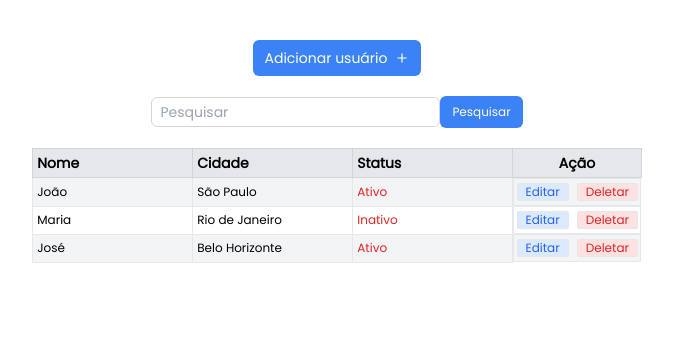
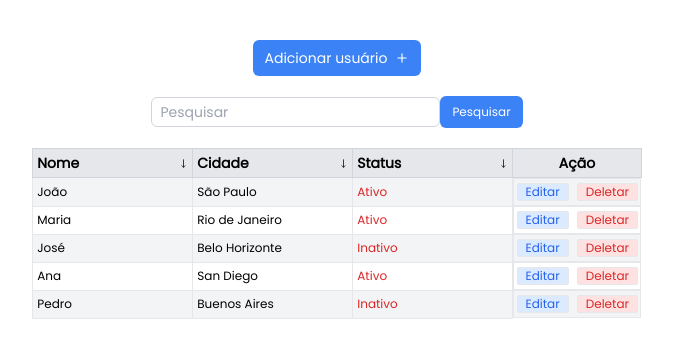
Before and after one commit to jeffersondrs/mobidata-test-frontend, a Next.js app: page / in a window 1280 px wide. Shown: the top 358 px of the page, without its empty margins (303-976 px from the left). Built offline with nearby package versions, Linux system fonts and the light colour scheme.

Commit message:
feat: sort users by name, city, status

```diff
--- a/src/components/Filter/FIltro.tsx
+++ /dev/null
@@ -1,19 +0,0 @@
-import React from "react";
-import { SelectFilterProps } from "@/types/globalt-types";
-
-const SelectFilter = ({ options, onChange }: SelectFilterProps) => {
-  return (
-    <select
-      onChange={(e) => onChange(e.target.value)}
-      className="border border-gray-300 rounded-md p-1"
-    >
-      {options.map((option, index) => (
-        <option key={index} value={option}>
-          {option}
-        </option>
-      ))}
-    </select>
-  );
-};
-
-export { SelectFilter };
--- a/src/components/Table/Table.tsx
+++ b/src/components/Table/Table.tsx
@@ -1,21 +1,79 @@
-import React from "react";
+import React, { useState } from "react";
 import { Button } from "../Form/Button/Button";
 import { UserListProps } from "@/types/globalt-types";
-
+import { FormInput } from "@/utils/schema-zod";
+import { MoveDown } from "lucide-react";
 
 const Table = ({ users }: UserListProps) => {
+  const [sortedUsers, setSortedUsers] = useState(users);
+  const [sortBy, setSortBy] = useState("");
+  const [sortOrder, setSortOrder] = useState("");
+
+  const handleSort = (sortField: string) => {
+    let newSortOrder = "asc";
+    if (sortField === sortBy) {
+      newSortOrder = sortOrder === "asc" ? "desc" : "asc";
+    }
+    setSortBy(sortField);
+    setSortOrder(newSortOrder);
+
+    const sortedData: FormInput[] = [...users].sort(
+      (a: FormInput, b: FormInput) => {
+        if (a[sortField as keyof FormInput] < b[sortField as keyof FormInput]) {
+          return sortOrder === "asc" ? -1 : 1;
+        }
+        if (a[sortField as keyof FormInput] > b[sortField as keyof FormInput]) {
+          return sortOrder === "asc" ? 1 : -1;
+        }
+        return 0;
+      }
+    );
+
+    setSortedUsers(sortedData);
+  };
+
   return (
     <table>
       <thead>
         <tr className="p-2 w-full bg-gray-200">
-          <th className="w-40 text-start border-gray-300 border p-1 text-sm">
-            Nome
+          <th
+            className="w-40 text-start border-gray-300 border p-1 text-sm cursor-pointer"
+            onClick={() => handleSort("name")}
+          >
+            <div className="flex flex-row justify-between items-center">
+              Nome
+              {sortBy === "name" && sortOrder === "asc" ? (
+                <MoveDown size={9} className="transform rotate-180" />
+              ) : (
+                <MoveDown size={9} />
+              )}
+            </div>
           </th>
-          <th className="w-40 text-start border-gray-300 border p-1 text-sm">
-            Cidade
+          <th
+            className="w-40 text-start border-gray-300 border p-1 text-sm cursor-pointer "
+            onClick={() => handleSort("city")}
+          >
+            <div className="flex flex-row justify-between items-center">
+              Cidade
+              {sortBy === "city" && sortOrder === "asc" ? (
+                <MoveDown size={9} className="transform rotate-180" />
+              ) : (
+                <MoveDown size={9} />
+              )}
+            </div>
           </th>
-          <th className="w-40 text-start border-gray-300 border p-1 text-sm">
-            Status
+          <th
+            className="w-40 text-start border-gray-300 border p-1 text-sm cursor-pointer "
+            onClick={() => handleSort("status")}
+          >
+            <div className="flex flex-row justify-between items-center">
+              Status
+              {sortBy === "status" && sortOrder === "asc" ? (
+                <MoveDown size={9} className="transform rotate-180" />
+              ) : (
+                <MoveDown size={9} />
+              )}
+            </div>
           </th>
           <th className="w-28 text-center border-gray-300 border p-1 text-sm">
             Ação
@@ -23,21 +81,18 @@ const Table = ({ users }: UserListProps) => {
         </tr>
       </thead>
       <tbody>
-        {users.map((user, index) => (
+        {sortedUsers.map((user, index) => (
           <tr
             key={index}
-            className={`
-          ${index % 2 === 0 ? "bg-gray-100" : "bg-white"}
-
-          `}
+            className={`${index % 2 === 0 ? "bg-gray-100" : "bg-white"}`}
           >
             <td className="w-40 text-start border p-1 text-xs">{user.name}</td>
             <td className="w-40 text-start border p-1 text-xs">{user.city}</td>
             <td className="w-40 text-start border p-1 text-xs">
-              {user.active === "ativo" ? (
-                <span className="text-green-600">{user.active}</span>
+              {user.status === "ativo" ? (
+                <span className="text-green-600">{user.status}</span>
               ) : (
-                <span className="text-red-600">{user.active}</span>
+                <span className="text-red-600">{user.status}</span>
               )}
             </td>
             <td className="w-32 text-center border p-1 flex flex-row justify-center items-center h-full">
--- a/src/components/index.tsx
+++ b/src/components/index.tsx
@@ -2,7 +2,6 @@ import { Button } from "./Form/Button/Button";
 import { Form } from "./Form/Form";
 import { Modal } from "./Modal/Modal";
 import { Table } from "./Table/Table";
-import { SelectFilter } from "./Filter/FIltro";
 import { SearchForm } from "./SearchForm/SearchForm";
 
-export { Button, Form, Modal, Table, SelectFilter, SearchForm };
+export { Button, Form, Modal, Table, SearchForm };
--- a/src/hooks/FilterUsers.tsx
+++ b/src/hooks/FilterUsers.tsx
@@ -1,16 +1,21 @@
 import { useContext } from "react";
 import { usersData } from "@/utils/utils";
-import { User } from "@/types/globalt-types";
+import { FormInput } from "@/utils/schema-zod";
 import { Context } from "@/context/userContext";
 
 export const FilterUser = () => {
   const { searchTerm } = useContext(Context);
 
-  const filterData = (item: User) => {
+  const filterData = (item: FormInput) => {
     const searchTermLower = searchTerm.toLowerCase();
     const nameLower = item.name.toLowerCase();
     const cityLower = item.city.toLowerCase();
-    const status = item.active.toLowerCase();
+    const status = item.status.toLowerCase();
+    const country = item.country.toLowerCase();
+    const state = item.state.toLowerCase();
+    const neighborhood = item.neighborhood.toLowerCase();
+    const street = item.street.toLowerCase();
+    const email = item.email.toLowerCase();
 
     if (!searchTermLower) {
       return true;
@@ -23,7 +28,12 @@ export const FilterUser = () => {
     return (
       nameLower.includes(searchTermLower) ||
       cityLower.includes(searchTermLower) ||
-      status.includes(searchTermLower)
+      status.includes(searchTermLower) ||
+      country.includes(searchTermLower) ||
+      state.includes(searchTermLower) ||
+      neighborhood.includes(searchTermLower) ||
+      street.includes(searchTermLower) ||
+      email.includes(searchTermLower)
     );
   };
 
--- a/src/types/globalt-types.ts
+++ b/src/types/globalt-types.ts
@@ -1,3 +1,5 @@
+import { FormInput } from "@/utils/schema-zod";
+
 export type User = {
   name: string;
   city: string;
@@ -10,7 +12,7 @@ export interface SearchContext {
 }
 
 export type UserListProps = {
-  users: User[];
+  users: FormInput[];
 };
 
 export type SearchFormProps = {
--- a/src/utils/utils.tsx
+++ b/src/utils/utils.tsx
@@ -1,4 +1,4 @@
-import { User } from "@/types/globalt-types";
+import { FormInput } from "../utils/schema-zod";
 
 const ufCidades = [
   "RJ",
@@ -36,8 +36,85 @@ export const ufCidadesList = ufCidades.map((uf) => (
   </option>
 ));
 
-export const usersData: User[] = [
-  { name: "João", city: "São Paulo", active: "Ativo" },
-  { name: "Maria", city: "Rio de Janeiro", active: "Inativo" },
-  { name: "José", city: "Belo Horizonte", active: "Ativo" },
+export const usersData: FormInput[] = [
+  {
+    name: "João",
+    city: "São Paulo",
+    status: "Ativo",
+    email: "jefferson@gmail.com",
+    cpf: "12345678901",
+    state: "SP",
+    neighborhood: "Vila Mariana",
+    street: "Rua Domingos de Morais",
+    number: "123",
+    complement: "Apto 123",
+    cep: "12345678",
+    country: "Brasil",
+  },
+  {
+    name: "Maria",
+    city: "Rio de Janeiro",
+    status: "Ativo",
+    email: "maria@gmail.com",
+    cpf: "12345678901",
+    state: "RJ",
+    neighborhood: "Copacabana",
+    street: "Rua Domingos de Morais",
+    number: "123",
+    complement: "Apto 123",
+    cep: "12345678",
+    country: "Brasil",
+  },
+  {
+    name: "José",
+    city: "Belo Horizonte",
+    status: "Inativo",
+    email: "jose@gmail.com",
+    cpf: "12345678901",
+    state: "MG",
+    neighborhood: "Savassi",
+    street: "Rua Doming",
+    number: "123",
+    complement: "Apto 123",
+    cep: "12345678",
+    country: "Brasil",
+  },
+  {
+    name: "Ana",
+    city: "San Diego",
+    status: "Ativo",
+    email: "ana@gmail.com",
+    cpf: "12345678901",
+    state: "CA",
+    neighborhood: "Downtown",
+    street: "5th Avenue",
+    number: "123",
+    complement: "Apto 123",
+    cep: "12345678",
+    country: "EUA",
+  },
+  {
+    name: "Pedro",
+    city: "Buenos Aires",
+    status: "Inativo",
+    email: "pedro@gmail.com",
+    cpf: "12345678901",
+    state: "BA",
+    neighborhood: "Palermo",
+    street: "Avenida Santa Fé",
+    number: "123",
+    complement: "Apto 123",
+    cep: "12345678",
+    country: "Argentina",
+  },
 ];
+
+const getCities = (data: FormInput[]) => {
+  const citiesSet = new Set();
+  data.forEach((user: FormInput) => {
+    citiesSet.add(user.city);
+  });
+  return Array.from(citiesSet) as string[];
+};
+
+export const cities = getCities(usersData);
```
Also changed, not shown: src/app/page.tsx (+8 -3 lines).
